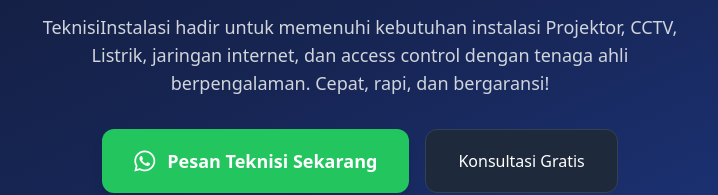
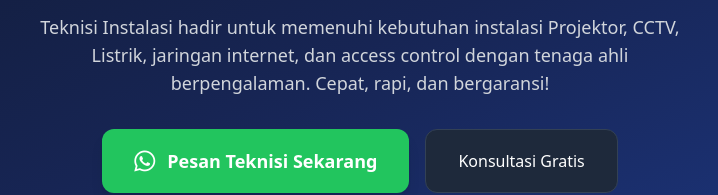
Before and after one commit to demonkart019/Website-Teknisi-Instalasi, a plain HTML site: page index.html in a window 1280 px wide. Shown: the part 323-518 px from the top of the page, 280-998 px from the left. Drawn offline with nearby package versions, Linux system fonts and the light colour scheme.

Commit message:
Update index.html

```diff
--- a/index.html
+++ b/index.html
@@ -39,7 +39,7 @@
                 Solusi Instalasi & Perbaikan Teknik Profesional
             </h1>
             <p class="text-gray-300 text-lg mt-4 max-w-2xl mx-auto">
-                TeknisiInstalasi hadir untuk memenuhi kebutuhan instalasi Projektor, CCTV, Listrik, jaringan internet, dan access control dengan tenaga ahli berpengalaman. Cepat, rapi, dan bergaransi!
+                Teknisi Instalasi hadir untuk memenuhi kebutuhan instalasi Projektor, CCTV, Listrik, jaringan internet, dan access control dengan tenaga ahli berpengalaman. Cepat, rapi, dan bergaransi!
             </p>
             <div class="mt-8 flex flex-col sm:flex-row justify-center gap-4">
                 <a href="https://wa.me/6281558111908?text=Halo%20Teknisiinstalasi,%20saya%20butuh%20jasa%20instalasi%20sekarang."
```
